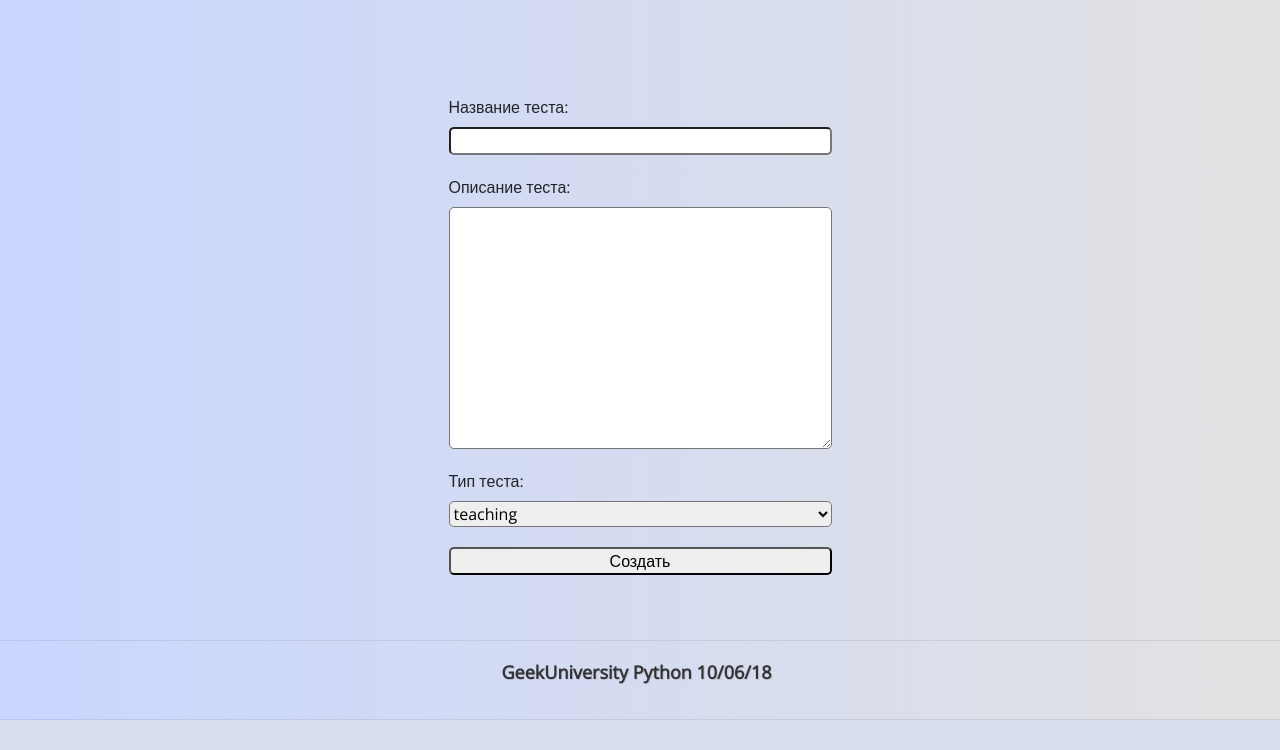
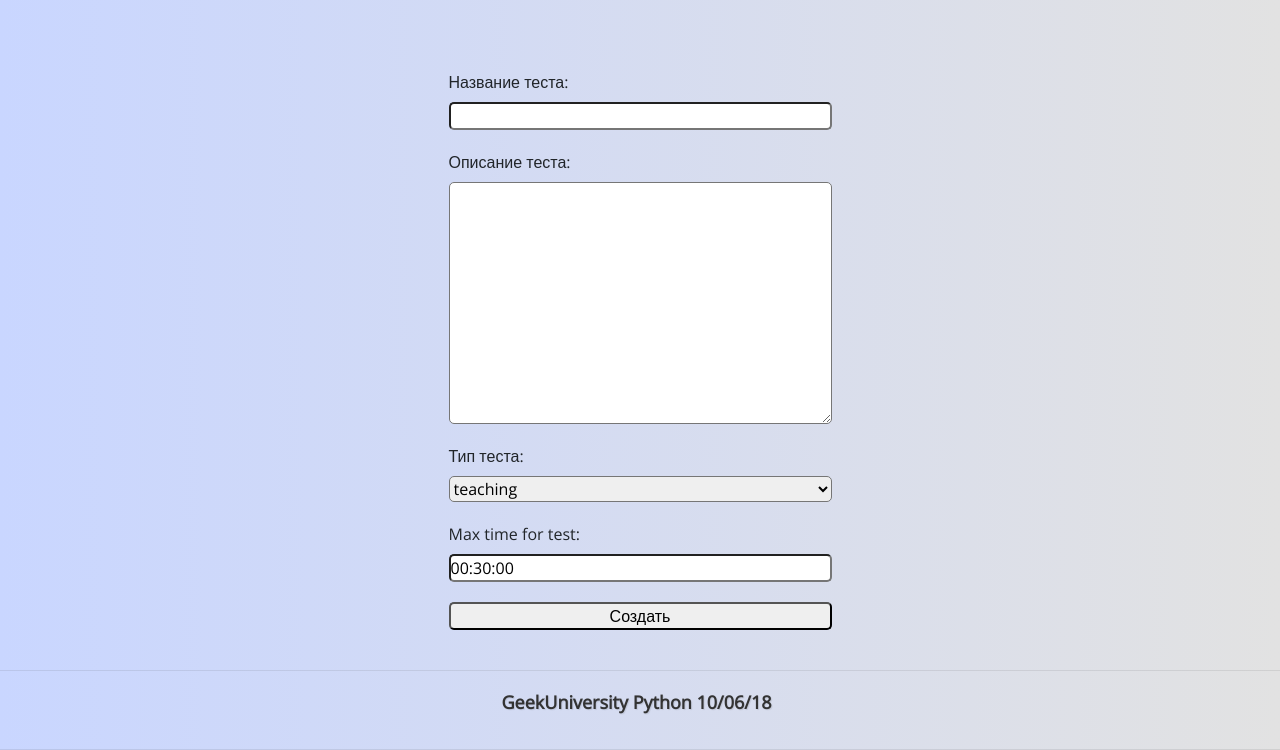
Before and after one commit to timrestDm/easyTest, a Django app: page /test/create/ in a window 1280 px wide. Shown: the part 80-830 px from the top of the page. Before the commit the page ends 800 px from the top, so only its background shows below. Run offline with Django 3.2, Linux system fonts and the light colour scheme; a user stored in the database is signed in; some libraries are stand-ins or nearby versions.

Commit message:
Добавил отображение времени прохождения теста

```diff
--- a/easyTest/mainapp/admin.py
+++ b/easyTest/mainapp/admin.py
@@ -41,8 +41,9 @@ class AnswerAdmin(admin.ModelAdmin):
 
 class TestAdmin(admin.ModelAdmin):
     fields = ('title', 'description', 'owner', 'questions', 'keywords',  'category', 'max_questions',
-              'required_correct_answers', 'active', 'sort')
-    list_display = ('title', 'owner',  'category', 'max_questions', 'required_correct_answers', 'active', 'sort')
+              'required_correct_answers', 'active', 'sort', 'time')
+    list_display = ('title', 'owner',  'category', 'max_questions', 'required_correct_answers', 'active', 'sort',
+                    'time')
 
 
 class ResultAdmin(EditDatabaseAdmin, admin.ModelAdmin):
--- a/easyTest/mainapp/forms.py
+++ b/easyTest/mainapp/forms.py
@@ -5,9 +5,10 @@ from mainapp.models import Test
 class TestForm(forms.ModelForm):
 	class Meta:
 		model = Test
-		fields = ('title', 'description', 'test_type')
+		fields = ('title', 'description', 'test_type', 'time')
 		labels = {
 			'title': _('Название теста'),
 			'description': _('Описание теста'),
 			'test_type': _('Тип теста'),
+			'max_test_time': _('Время теста'),
 		}
--- a/easyTest/mainapp/models.py
+++ b/easyTest/mainapp/models.py
@@ -1,3 +1,4 @@
+import datetime
 from django.db import models
 from django.utils import timezone
 from django.utils.translation import ugettext_lazy as _
@@ -150,6 +151,7 @@ class Test(Core):
     questions = models.ManyToManyField(Question, blank=True, related_name='tests')
     max_questions = models.PositiveIntegerField(_('Count questions'), default=0, blank=True)
     required_correct_answers = models.PositiveIntegerField(_('Required correct answers'), default=0, blank=True)
+    time = models.TimeField(_('Max time for test'), default=datetime.time(0, 30), blank=True)
     objects = TestManager()
 
     TEST_TYPE_CHOICES = (
--- a/easyTest/mainapp/templates/mainapp/question_list.html
+++ b/easyTest/mainapp/templates/mainapp/question_list.html
@@ -22,6 +22,7 @@ $('#submit_b').addClass('disabled').attr('disabled','disabled');
         <div class="center">
             {% for object in object_list %}
                 <p><b>Тест "{{ object.tests.all.0.title }}"</b></p>
+                <p><b>Время для прохождения теста: {{ object.tests.all.0.time|date:"G:i:s" }}</b></p>
                 {% if not access_block %}
                     <form action="{% url 'mainapp:result_update' current_kwargs %}" method="post">
                         {% csrf_token %}
```
Also changed, not shown: easyTest/db.sqlite3, easyTest/mainapp/migrations/0008_test_time.py (added).
